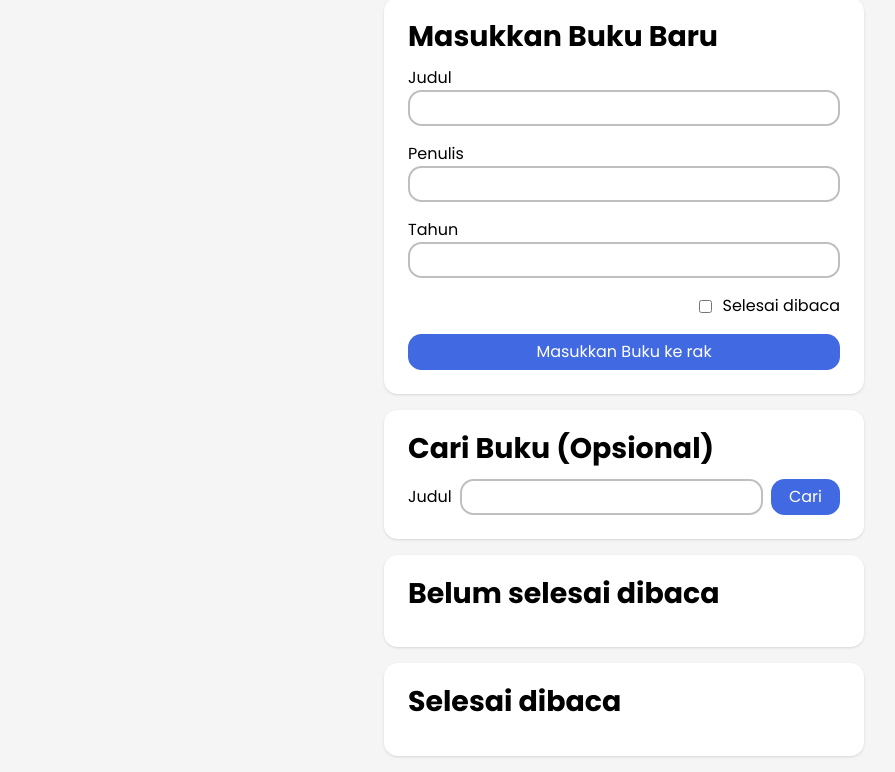
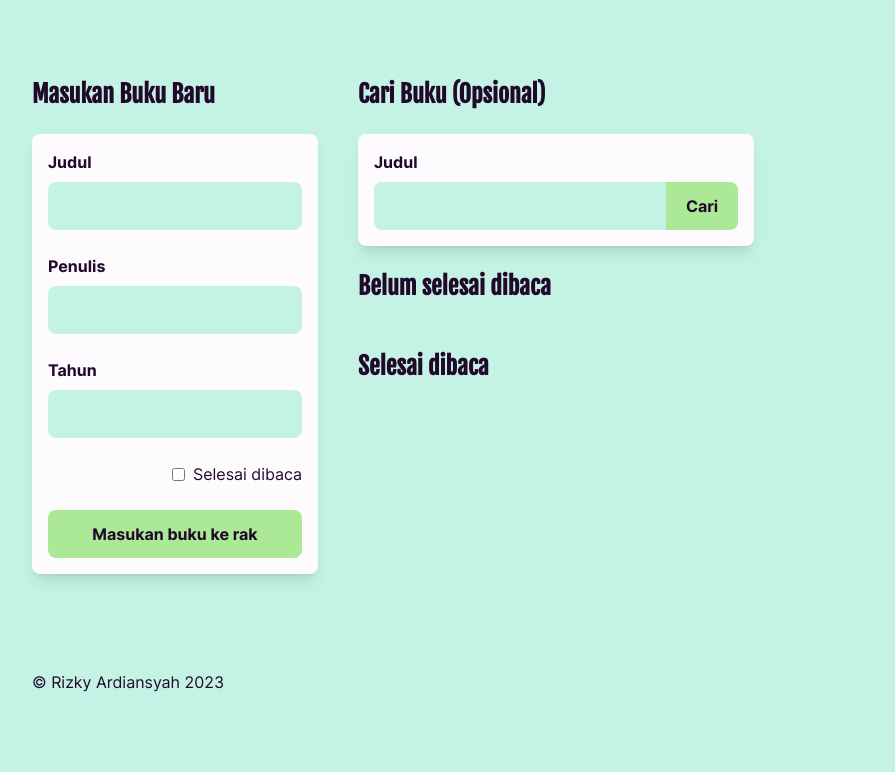
Before and after one commit to arudiansaha/bookshelf-apps, a plain HTML site: page index.html in a window 1280 px wide. Shown: the part 94-866 px from the top of the page, without its empty margins (16-911 px from the left). After the commit the page ends 828 px from the top, so only its background shows below. Drawn offline with Linux system fonts and the light colour scheme.

Commit message:
Change fonts and refactor to semantic html

```diff
--- a/index.html
+++ b/index.html
@@ -1,70 +1,78 @@
-<!doctype html>
+<!DOCTYPE html>
 <html lang="en">
 
 <head>
   <meta charset="UTF-8">
-  <meta name="viewport"
-    content="width=device-width, user-scalable=no, initial-scale=1.0, maximum-scale=1.0, minimum-scale=1.0">
-  <meta http-equiv="X-UA-Compatible" content="ie=edge">
-  <link rel="preconnect" href="https://fonts.googleapis.com">
-  <link rel="preconnect" href="https://fonts.gstatic.com" crossorigin>
-  <link href="https://fonts.googleapis.com/css2?family=Poppins:ital,wght@0,400;0,700;1,400;1,700&display=swap"
-    rel="stylesheet">
+  <meta name="author" content="Rizky Ardiansyah">
+  <meta name="description"
+    content="Bookshelf Apps adalah aplikasi yang berguna untuk mencatat buku yang sudah maupun yang belum dibaca">
+  <meta name="keywords" content="books, books storage, books control">
+  <meta name="theme-color" content="#7f395f">
+  <meta name="viewport" content="width=device-width, initial-scale=1.0">
+
   <link rel="stylesheet" href="style.css">
+
+  <title>Bookshelf Apps</title>
 </head>
 
 <body>
-  <header class="headbar">
-    <h1 class="headbar__title">Bookshelf Apps</h1>
+  <header class="header">
+    <h1 class="header__title">Bookshelf Apps</h1>
   </header>
-  <main>
-    <section class="section">
-      <h2>Masukkan Buku Baru</h2>
-      <form id="inputBook">
-        <div class="input-wrapper">
-          <label for="inputBookTitle">Judul</label>
-          <input id="inputBookTitle" type="text" required>
-        </div>
-        <div class="input-wrapper">
-          <label for="inputBookAuthor">Penulis</label>
-          <input id="inputBookAuthor" type="text" required>
-        </div>
-        <div class="input-wrapper">
-          <label for="inputBookYear">Tahun</label>
-          <input id="inputBookYear" type="number" required>
-        </div>
-        <div class="input-wrapper-inline">
-          <label for="inputBookIsComplete">Selesai dibaca</label>
-          <input id="inputBookIsComplete" type="checkbox">
-        </div>
-        <button class="btn--blue" id="bookSubmit" type="submit">Masukkan Buku ke rak</button>
+
+  <main class="content" id="content">
+    <article class="content__form">
+      <h2 class="content__title">Masukan Buku Baru</h2>
+      <form class="form" id="bookForm">
+        <fieldset class="form__field">
+          <label class="form__label" for="bookTitle">Judul</label>
+          <input class="form__input" id="bookTitle" type="text" required>
+        </fieldset>
+        <fieldset class="form__field">
+          <label class="form__label" for="bookAuthor">Penulis</label>
+          <input class="form__input" id="bookAuthor" type="text" required>
+        </fieldset>
+        <fieldset class="form__field">
+          <label class="form__label" for="bookYear">Tahun</label>
+          <input class="form__input" id="bookYear" type="number" min="1000" max="2023" required>
+        </fieldset>
+        <fieldset class="form__field form__field--custom">
+          <label class="form__label" for="bookIsComplete">Selesai dibaca</label>
+          <input class="form__input" id="bookIsComplete" type="checkbox">
+        </fieldset>
+        <button class="button button--primary" id="bookSubmit" type="submit">Masukan buku ke rak</button>
       </form>
-    </section>
+    </article>
 
-    <section class="section">
-      <h2>Cari Buku (Opsional)</h2>
-      <form class="search-book" id="searchBook">
-        <label for="searchBookTitle">Judul</label>
-        <input id="searchBookTitle" type="text">
-        <button class="btn--blue" id="searchSubmit" type="submit">Cari</button>
-      </form>
-    </section>
+    <article class="content__record">
+      <section class="content__section">
+        <h2 class="content__title">Cari Buku (Opsional)</h2>
+        <form class="form" id="searchForm">
+          <fieldset class="form__field">
+            <label class="form__label" for="bookSearch">Judul</label>
+            <input class="form__input form__input--custom" id="bookSearch" type="text">
+          </fieldset>
+          <button class="button button--primary button--custom" id="bookSearchSubmit" type="submit">Cari</button>
+        </form>
+      </section>
 
-    <section class="section">
-      <h2>Belum selesai dibaca</h2>
+      <section class="content__section">
+        <h2 class="content__title">Belum selesai dibaca</h2>
+        <ul class="content__list" id="bookUncompletedList"></ul>
+      </section>
 
-      <div id="incompleteBookshelfList" class="book-list"></div>
-    </section>
-
-    <section class="section">
-      <h2>Selesai dibaca</h2>
-
-      <div id="completeBookshelfList" class="book-list"></div>
-    </section>
+      <section class="content__section">
+        <h2 class="content__title">Selesai dibaca</h2>
+        <ul class="content__list" id="bookCompleteList"></ul>
+      </section>
+    </article>
   </main>
 
+  <footer class="footer">
+    <p class="foorter__paragraph">&copy; Rizky Ardiansyah 2023</p>
+  </footer>
+
   <script src="main.js"></script>
-
 </body>
 
 </html>
--- a/style.css
+++ b/style.css
@@ -1,35 +1,78 @@
+@font-face {
+  font-family: 'Fjalla One';
+  font-weight: 400;
+  font-display: swap;
+  src: url('./assets/fonts/FjallaOne-Regular.ttf') format('truetype');
+}
+
+@font-face {
+  font-family: 'Inter';
+  font-weight: 400;
+  font-display: swap;
+  src: url('./assets/fonts/Inter-Regular.ttf') format('truetype');
+}
+
+@font-face {
+  font-family: 'Inter';
+  font-weight: 700;
+  font-display: swap;
+  src: url('./assets/fonts/Inter-Bold.ttf') format('truetype');
+}
+
+:root {
+  --color-neutral-00: #21092a;
+  --color-neutral-01: #fdfbfe;
+  --color-neutral-02: #52c229;
+  --color-primary-00: #ace996;
+  --color-primary-01: #c4f3e6;
+
+  --font-fallback: system-ui, -apple-system, BlinkMacSystemFont, 'Segoe UI', Roboto, Oxygen, Ubuntu, Cantarell, 'Open Sans', 'Helvetica Neue', sans-serif;
+}
+
 *,
-*:is(::before, ::after) {
+*::before,
+*::after {
   box-sizing: border-box;
+}
+
+* {
+  margin: 0;
+}
+
+*:focus {
+  outline-color: var(--color-neutral-02);
 }
 
 html {
   scroll-behavior: smooth;
 }
 
-body,
-h1,
-h2,
-p {
-  margin: 0;
+body {
+  position: relative;
+  font-family: 'Inter', var(--font-fallback);
+  font-size: 1em;
+  line-height: 1.5rem;
+  background-color: var(--color-primary-01);
+  color: var(--color-neutral-00);
 }
 
 h1,
 h2,
-h3 {
-  line-height: 1;
+h3,
+h4,
+h5,
+h6 {
+  font-family: 'Fjalla One', var(--font-fallback);
 }
 
-h1 {
-  font-size: 2.369rem;
-}
-
-h2 {
-  font-size: 1.777rem;
-}
-
-h3 {
-  font-size: 1.333rem;
+h1,
+h2,
+h3,
+h4,
+h5,
+h6,
+p {
+  overflow-wrap: break-word;
 }
 
 input,
@@ -37,120 +80,234 @@ button {
   font: inherit;
 }
 
-input {
-  width: 100%;
-  padding: 0.25em 1em;
-  border: 2px solid rgb(128, 128, 128, 0.5);
+.button {
+  padding-block: 0.75em;
+  padding-inline: 1.25em;
+  font-weight: 700;
+  cursor: pointer;
+  border: none;
+  border-radius: 0.5rem;
+  background-color: transparent;
+  color: inherit;
 }
 
-input,
-button {
-  border-radius: 0.85rem;
+.button--primary {
+  background-color: var(--color-primary-00);
+  color: var(--color-neutral-00);
 }
 
-button {
-  padding: 0.375em 1.125em;
-  border: none;
-  cursor: pointer;
-  background-color: rgb(128, 128, 128, 0.2);
+.button--secondary {
+  background-color: var(--color-primary-01);
+  color: var(--color-neutral-00);
 }
 
-body {
-  min-height: 100vh;
-  width: min(100% - 3rem, 32rem);
+.header,
+.content,
+.footer {
+  width: min(100% - 3rem, 512px);
   margin-inline: auto;
-  font-family: 'Poppins', sans-serif;
-  text-rendering: optimizeSpeed;
-  line-height: 1.5;
-  background-color: whitesmoke;
-  color: black;
 }
 
-.headbar {
-  text-align: center;
+.header,
+.footer {
+  padding-block: 2.5rem;
 }
 
-.headbar__title {
-  padding-block: 0.5em;
-  text-transform: uppercase;
-  color: royalblue;
+.header__title {
+  font-size: 2em;
+  line-height: 2.25rem;
+  text-align: center;
+  text-transform: capitalize;
 }
 
-.section {
-  display: grid;
-  row-gap: 1rem;
-  margin: 1rem;
-  padding: 1.5em;
-  border-radius: 0.85rem;
-  box-shadow: 0 1px 3px 0 rgb(0 0 0 / 0.1), 0 1px 2px -1px rgb(0 0 0 / 0.1);
-  background-color: white;
+.content__form,
+.content__record {
+  margin-block: 2rem;
 }
 
-.section>form>#bookSubmit {
-  width: 100%;
+.content__title {
+  margin-block: 1.5rem;
+  font-size: 1.5em;
+  line-height: 2rem;
 }
 
-.btn--blue {
-  background-color: royalblue;
-  color: white;
+.content__list {
+  display: flex;
+  flex-wrap: wrap;
+  gap: 1rem;
+  padding-inline-start: 0;
+  list-style-type: none;
 }
 
-.btn--red {
-  background-color: crimson;
-  color: white;
+.content__item {
+  position: relative;
+  display: grid;
+  width: 100%;
+  padding: 1rem;
+  aspect-ratio: 1 / 1;
+  border-radius: 0.5rem;
+  background-color: var(--color-neutral-01);
+  box-shadow: 0 10px 15px -3px rgb(0 0 0 / 0.1), 0 4px 6px -4px rgb(0 0 0 / 0.1);
 }
 
-.input-wrapper {
-  display: grid;
-  grid-template-columns: repeat(1, minmax(0, 1fr));
-  margin-bottom: 1rem;
+.content__item>form {
+  position: absolute;
+  top: 0;
+  left: 0;
+  row-gap: 1.25rem;
+  width: 100%;
+  margin-block: 0;
+  box-shadow: none;
 }
 
-.input-wrapper-inline {
+.book__title {
+  margin-block: 1.25rem;
+  font-size: 1.125em;
+  line-height: 1.75rem;
+}
+
+.book__paragraph {
+  margin-block: 0.5rem;
+}
+
+.book__action {
+  align-self: self-end;
+  display: flex;
+  flex-direction: column;
+  row-gap: 0.5rem;
+  margin-block: 1.25rem;
+}
+
+.form {
+  display: flex;
+  flex-direction: column;
+  row-gap: 1.5rem;
+  margin-block: 1.5rem;
+  padding: 1rem;
+  border-radius: 0.5rem;
+  background-color: var(--color-neutral-01);
+  box-shadow: 0 10px 15px -3px rgb(0 0 0 / 0.1), 0 4px 6px -4px rgb(0 0 0 / 0.1);
+}
+
+.form__field {
+  margin: 0;
+  padding: 0;
+  border: none;
+}
+
+.form__field--custom {
   display: flex;
   flex-direction: row-reverse;
   align-items: center;
-  gap: 0.5rem;
-  margin-bottom: 1rem;
+  column-gap: 0.5rem;
 }
 
-.input-wrapper-inline>input {
+.form__field--custom>.form__label {
+  margin-block-end: 0;
+  font-weight: 400;
+}
+
+.form__field--custom>.form__input {
   width: fit-content;
 }
 
-.search-book {
-  display: flex;
-  align-items: center;
-  gap: 0.5rem;
+.form__label {
+  display: block;
+  margin-block-end: 0.5rem;
+  font-weight: 700;
 }
 
-.search-book>button {
-  width: fit-content;
+.form__input {
+  width: 100%;
+  padding-block: 0.75em;
+  padding-inline: 1.25em;
+  border: none;
+  border-radius: 0.5rem;
+  background-color: var(--color-primary-01);
 }
 
-.book-list {
-  display: flex;
-  flex-direction: column;
-  row-gap: 1rem;
+.popup {
+  position: absolute;
+  top: 0;
+  bottom: 0;
+  left: 0;
+  z-index: 9999;
+  display: none;
+  justify-content: center;
+  align-items: center;
+  width: 100%;
+  height: 100%;
+  backdrop-filter: brightness(0.5);
 }
 
-.book-list button {
-  width: fit-content;
+.popup--enabled {
+  display: flex;
 }
 
-.book-item {
-  border-block-start: 2px solid;
+.popup__card {
+  width: min(100% - 3rem, 512px);
+  margin-inline: auto;
+  padding: 1rem;
+  border-radius: 0.5rem;
+  background-color: var(--color-neutral-01);
+  color: var(--color-neutral-00);
+  box-shadow: 0 10px 15px -3px rgb(0 0 0 / 0.1), 0 4px 6px -4px rgb(0 0 0 / 0.1);
 }
 
-.action {
-  display: flex;
-  flex-wrap: wrap;
-  gap: 0.25rem;
-  margin-block-start: 1rem;
+.popup__paragraph {
+  margin-block-end: 1.5rem;
 }
 
-.update-wrapper {
-  display: grid;
-  grid-template-columns: repeat(1, minmax(0, 1fr));
-  margin-block: 1rem;
+.popup__action {
+  display: flex;
+  column-gap: 0.5rem;
 }
+
+@media (min-width: 768px) {
+  .content__item {
+    aspect-ratio: 16 / 10;
+  }
+}
+
+@media (min-width: 1280px) {
+  #searchForm {
+    flex-direction: row;
+    align-items: flex-end;
+    width: fit-content;
+    height: fit-content;
+  }
+
+  #searchForm>.form__field>.form__input--custom {
+    border-top-right-radius: 0;
+    border-bottom-right-radius: 0;
+  }
+
+  #searchForm>.button--custom {
+    height: fit-content;
+    border-top-left-radius: 0;
+    border-bottom-left-radius: 0;
+  }
+
+  .header,
+  .content,
+  .footer {
+    width: min(100% - 6rem, 1920px);
+  }
+
+  .content {
+    display: flex;
+    column-gap: 2.5rem;
+  }
+
+  .content__form {
+    flex: 1 0 0;
+  }
+
+  .content__record {
+    flex: 3 0 0;
+  }
+
+  .content__item {
+    width: 32.133333333%;
+  }
+}
```
Also changed, not shown: assets/fonts/FjallaOne-Regular.ttf (added), assets/fonts/Inter-Bold.ttf (added), assets/fonts/Inter-Regular.ttf (added).
